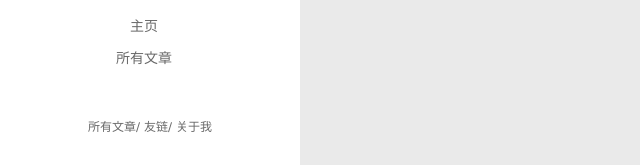
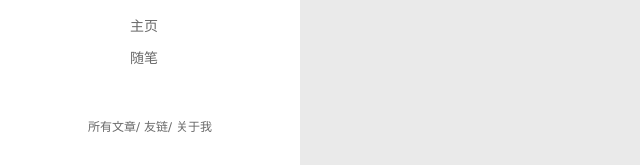
Before and after one commit to yeyoushen0001/yeyoushen0001.github.io, a plain HTML site: page 2017/10/19/article-title/index.html in a window 1280 px wide. Shown: the part 423-588 px from the top of the page, 0-640 px from the left. Drawn offline with Linux system fonts and the light colour scheme.

Commit message:
Site updated: 2017-10-30 20:43:08

```diff
--- a/2017/10/19/article-title/index.html
+++ b/2017/10/19/article-title/index.html
@@ -72,7 +72,7 @@ var _hmt = _hmt || [];
 
 				<li><a href="/">主页</a></li>
 
-				<li><a href="/allPages">所有文章</a></li>
+				<li><a href="/tags">随笔</a></li>
 
 			</ul>
 		</nav>
@@ -154,7 +154,7 @@ var _hmt = _hmt || [];
 
 					<li style="width: 50%"><a href="/">主页</a></li>
 
-					<li style="width: 50%"><a href="/allPages">所有文章</a></li>
+					<li style="width: 50%"><a href="/tags">随笔</a></li>
 
 				</ul>
 			</nav>
```
Also changed, not shown: 2017/10/19/hello-world/index.html (+2 -2 lines), archives/2017/10/index.html (+2 -2 lines), archives/2017/index.html (+2 -2 lines), archives/index.html (+2 -2 lines), index.html (+2 -2 lines), tags/wyw/index.html (+2 -2 lines).
